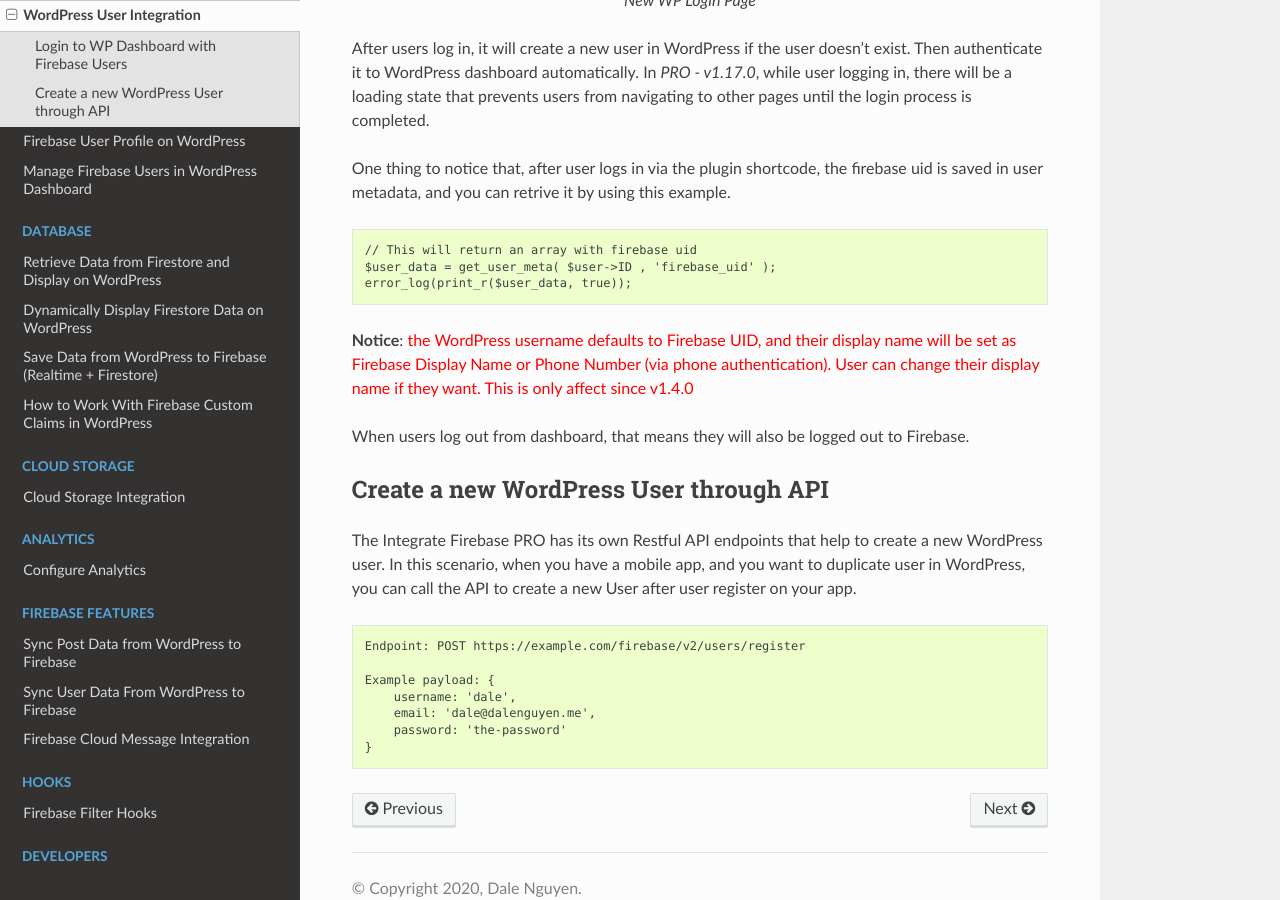
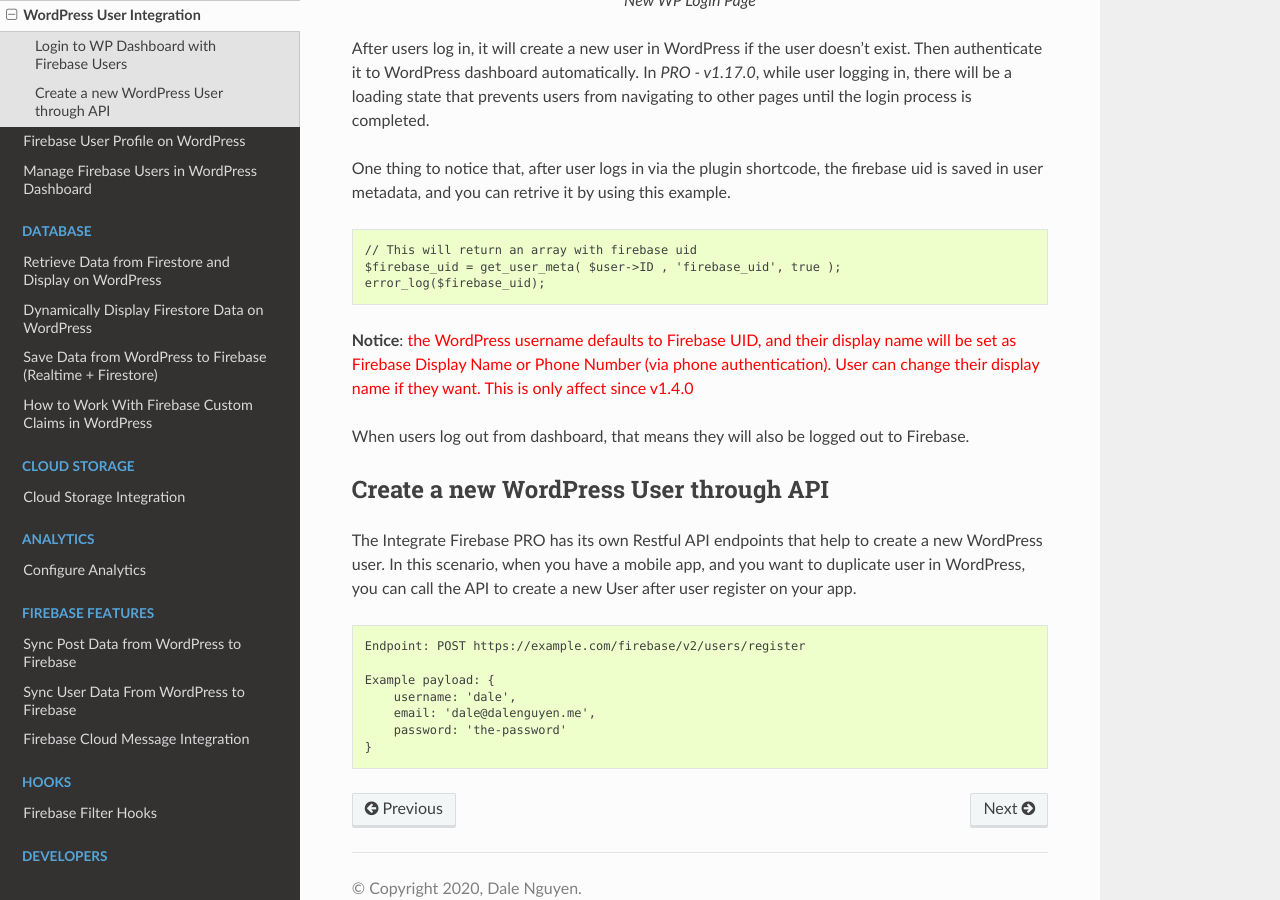
Before and after one commit to dalenguyen/firebase-wordpress-docs, a Sphinx documentation site: the page built from docs/auth/wordpress-user-integration.rst, in a window 1280 px wide and 900 px high, scrolled down 2478 px. Built offline with Sphinx 7.4.7 and the Read the Docs theme 2.0.0, drawn with Linux system fonts in a browser that asks for light colours.

Commit message:
Updated get firebase uid from wordpress user

```diff
--- a/docs/auth/wordpress-user-integration.rst
+++ b/docs/auth/wordpress-user-integration.rst
@@ -60,8 +60,8 @@
 .. code-block:: php
 
     // This will return an array with firebase uid
-    $user_data = get_user_meta( $user->ID , 'firebase_uid' );
-    error_log(print_r($user_data, true));
+    $firebase_uid = get_user_meta( $user->ID , 'firebase_uid', true );
+    error_log($firebase_uid);
 
 **Notice**: :red:`the WordPress username defaults to Firebase UID, and their display name will be set as Firebase Display Name or Phone Number (via phone authentication). User can change their display name if they want. This is only affect since v1.4.0`
 
```
